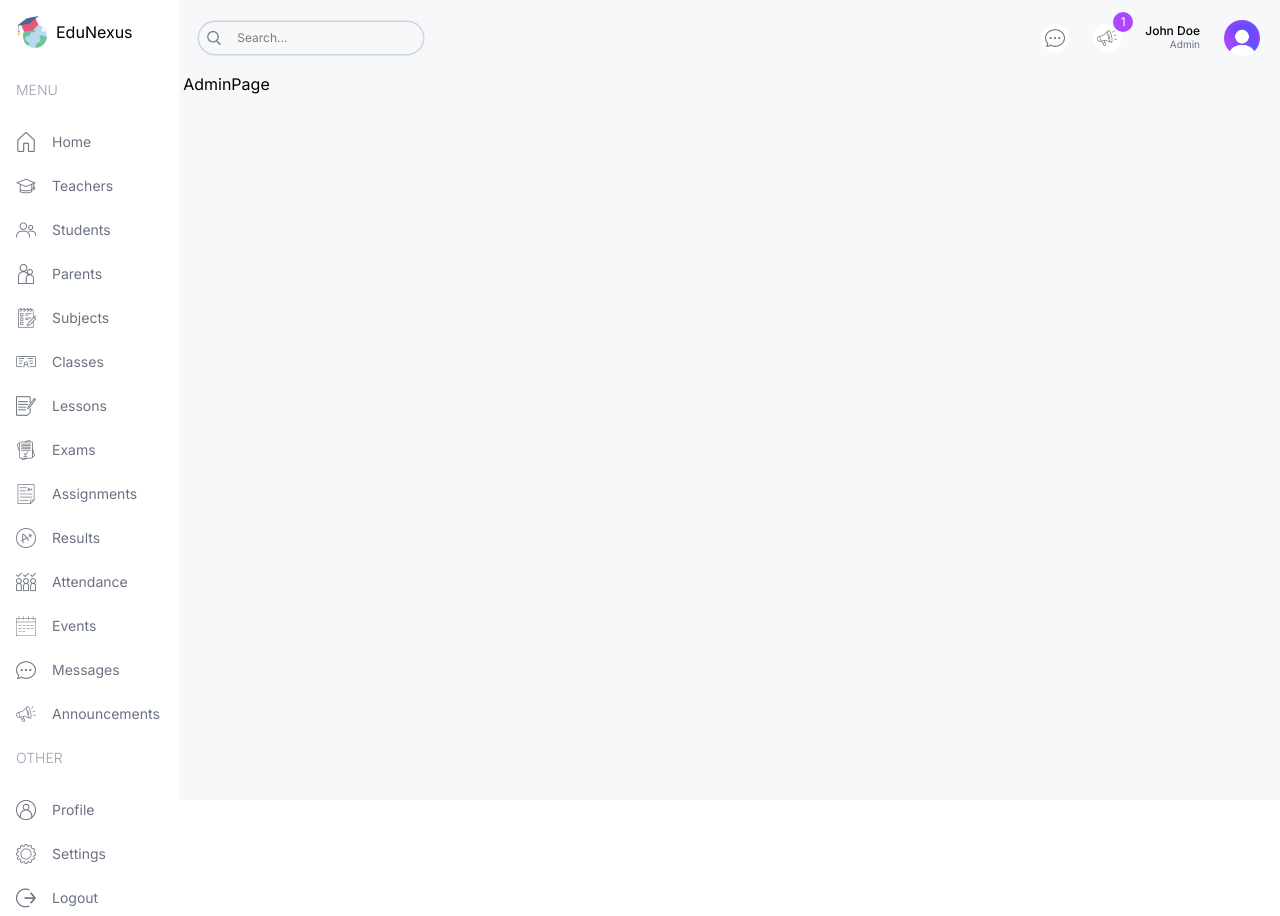
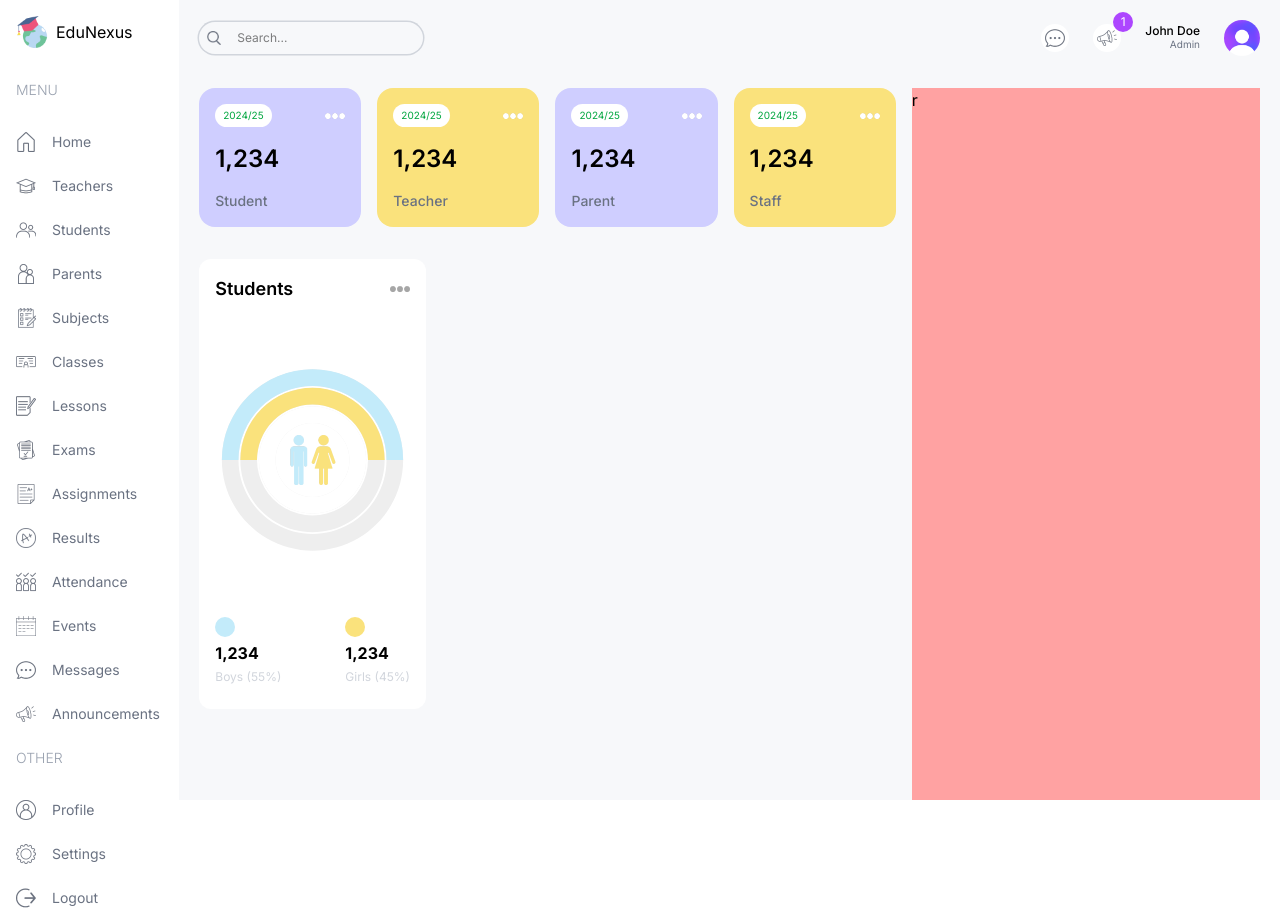
Before and after one commit to Simranjit884/edunexus, a Next.js app: page /admin in a window 1280 px wide. Built offline with nearby package versions, Linux system fonts and the light colour scheme.

Commit message:
created Countchart component

```diff
--- a/package.json
+++ b/package.json
@@ -10,8 +10,9 @@
   },
   "dependencies": {
     "next": "15.4.4",
-    "react": "19.1.0",
-    "react-dom": "19.1.0"
+    "react": "18.2.0",
+    "react-dom": "18.2.0",
+    "recharts": "^3.1.0"
   },
   "devDependencies": {
     "@eslint/eslintrc": "^3",
--- a/src/app/(dashboard)/admin/page.tsx
+++ b/src/app/(dashboard)/admin/page.tsx
@@ -1,7 +1,35 @@
+import CountChart from "@/components/CountChart";
+import UserCard from "@/components/UserCard";
 import React from "react";
 
 const AdminPage = () => {
-  return <div>AdminPage</div>;
+  return (
+    <div className="flex flex-col gap-4 p-4 md:flex-row">
+      {/** LEFT */}
+      <div className="flex w-full flex-col gap-8 lg:w-2/3">
+        {/** USER CARDS */}
+        <div className="flex flex-wrap justify-between gap-4">
+          <UserCard type="student" />
+          <UserCard type="teacher" />
+          <UserCard type="parent" />
+          <UserCard type="staff" />
+        </div>
+        {/** MIDDLE CHARTS */}
+        <div className="flex flex-col gap-4 lg:flex-row">
+          {/** COUNT CHART */}
+          <div className="h-[450px] w-full lg:w-1/3">
+            <CountChart />
+          </div>
+          {/** ATTENDANCE CHART */}
+          <div className="h-[450px] w-full lg:w-2/3"></div>
+        </div>
+        {/** BOTTOM CHARTS */}
+        <div className=""></div>
+      </div>
+      {/** RIGHT */}
+      <div className="h-screen w-full bg-red-300 lg:w-1/3">r</div>
+    </div>
+  );
 };
 
 export default AdminPage;
--- a/src/app/globals.css
+++ b/src/app/globals.css
@@ -5,3 +5,12 @@ body,
 :root {
   height: 100%;
 }
+
+@theme {
+  --color-edunexusSky: #c3ebfa;
+  --color-edunexusSkyLight: #edf9fd;
+  --color-edunexusPurple: #cfceff;
+  --color-edunexusPurpleLight: #f1f0ff;
+  --color-edunexusYellow: #fae27c;
+  --color-edunexusYellowLight: #fefce8;
+}
--- /dev/null
+++ b/src/components/CountChart.tsx
@@ -0,0 +1,71 @@
+"use client";
+import Image from "next/image";
+import React from "react";
+import { RadialBarChart, RadialBar, ResponsiveContainer } from "recharts";
+
+const data = [
+  {
+    name: "Total",
+    count: 106,
+    fill: "white",
+  },
+  {
+    name: "Girls",
+    count: 53,
+    fill: "#FAE27C",
+  },
+  {
+    name: "Boys",
+    count: 53,
+    fill: "#C3EBFA",
+  },
+];
+
+const CountChart = () => {
+  return (
+    <div className="h-full w-full rounded-xl bg-white p-4">
+      {/** TITLE */}
+      <div className="flex items-center justify-between">
+        <h1 className="text-lg font-semibold">Students</h1>
+        <Image src="/moreDark.png" alt="" width={20} height={20} />
+      </div>
+      {/** CHART */}
+      <div className="relative h-[75%] w-full">
+        <ResponsiveContainer>
+          <RadialBarChart
+            cx="50%"
+            cy="50%"
+            innerRadius="40%"
+            outerRadius="100%"
+            barSize={32}
+            data={data}
+          >
+            <RadialBar background dataKey="count" />
+          </RadialBarChart>
+        </ResponsiveContainer>
+        <Image
+          src="/maleFemale.png"
+          alt=""
+          width={50}
+          height={50}
+          className="absolute top-1/2 left-1/2 -translate-x-1/2 -translate-y-1/2"
+        />
+      </div>
+      {/** BOTTOM */}
+      <div className="flex justify-center gap-16">
+        <div className="flex flex-col gap-1">
+          <div className="bg-edunexusSky h-5 w-5 rounded-full" />
+          <h1 className="font-bold">1,234</h1>
+          <h2 className="text-xs text-gray-300">Boys (55%)</h2>
+        </div>
+        <div className="flex flex-col gap-1">
+          <div className="bg-edunexusYellow h-5 w-5 rounded-full" />
+          <h1 className="font-bold">1,234</h1>
+          <h2 className="text-xs text-gray-300">Girls (45%)</h2>
+        </div>
+      </div>
+    </div>
+  );
+};
+
+export default CountChart;
--- /dev/null
+++ b/src/components/UserCard.tsx
@@ -0,0 +1,17 @@
+import Image from "next/image";
+import React from "react";
+
+const UserCard = ({ type }: { type: string }) => {
+  return (
+    <div className="odd:bg-edunexusPurple even:bg-edunexusYellow flex min-w-[130px] flex-1 flex-col justify-between gap-4 rounded-2xl p-4">
+      <div className="flex items-center justify-between">
+        <span className="rounded-full bg-white px-2 py-1 text-[10px] text-green-600">2024/25</span>
+        <Image src="/more.png" alt="" width={20} height={20} />
+      </div>
+      <h1 className="text-2xl font-semibold">1,234</h1>
+      <h2 className="text-sm font-medium text-gray-500 capitalize">{type}</h2>
+    </div>
+  );
+};
+
+export default UserCard;
```
Also changed, not shown: 1 other file (tests, documents, lock files or other folders).
